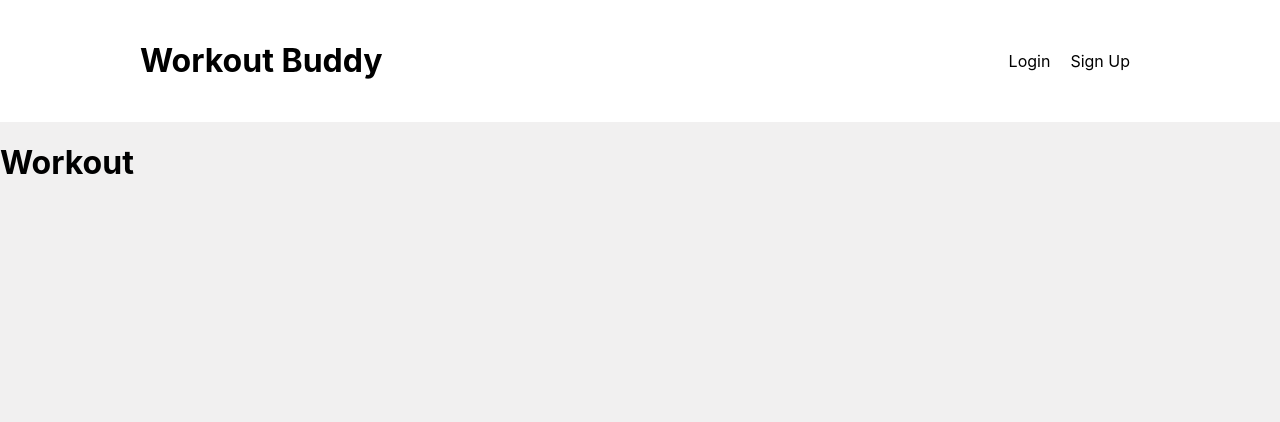
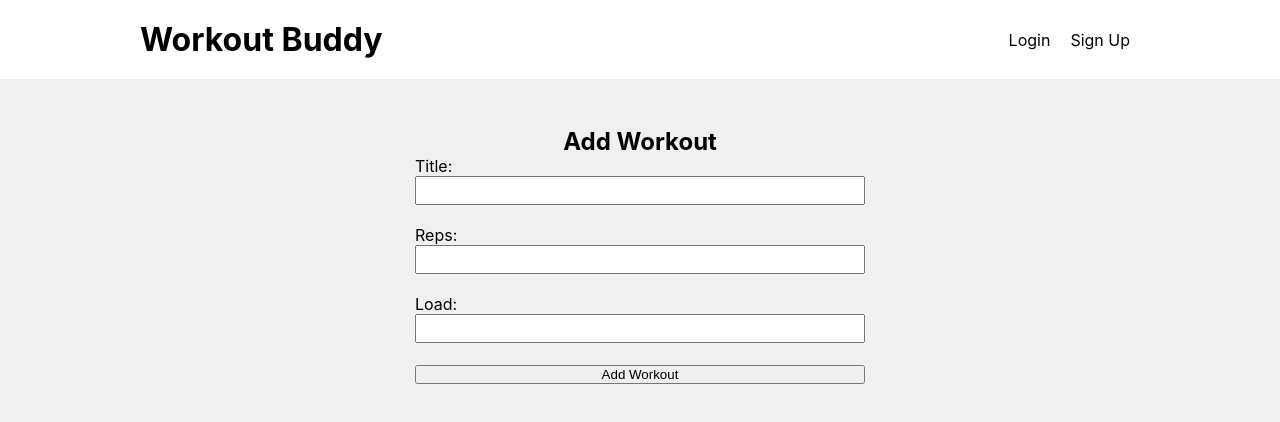
Before and after one commit to Sachin-Sharma5544/MERN-Application, a React (Create React App) app in the folder frontend/: page /workout in a window 1280 px wide. Shown: the top 422 px of the page. Built offline with nearby package versions, Linux system fonts and the light colour scheme.

Commit message:
Context provider added, delete workout feature added

```diff
--- a/frontend/src/App.js
+++ b/frontend/src/App.js
@@ -1,7 +1,7 @@
 import { BrowserRouter, Routes, Route } from "react-router-dom";
 import Home from "./pages/Home";
-import Workout from "./components/Workout";
 import Navbar from "./components/Navbar";
+import AddWorkout from "./pages/AddWorkout";
 
 function App() {
     return (
@@ -11,7 +11,7 @@ function App() {
                 <div className="pages">
                     <Routes>
                         <Route path="/" element={<Home />}></Route>
-                        <Route path="/workout" element={<Workout />}></Route>
+                        <Route path="/workout" element={<AddWorkout />}></Route>
                     </Routes>
                 </div>
             </BrowserRouter>
--- /dev/null
+++ b/frontend/src/components/Button.js
@@ -0,0 +1,11 @@
+import { Link } from "react-router-dom";
+
+const Button = ({ btnName, handleFunction }) => {
+    return (
+        <div className="button">
+            <Link to="/workout">{btnName}</Link>
+        </div>
+    );
+};
+
+export default Button;
--- a/frontend/src/components/Workout.js
+++ /dev/null
@@ -1,9 +0,0 @@
-const Workout = () => {
-    return (
-        <div>
-            <h1>Workout</h1>
-        </div>
-    );
-};
-
-export default Workout;
--- /dev/null
+++ b/frontend/src/components/WorkoutDetails.js
@@ -0,0 +1,23 @@
+import React from "react";
+
+const WorkoutDetails = ({ workout, deleteWorkoutHandler }) => {
+    return (
+        <div className="workout__details">
+            <div className="workout__container">
+                <h4>{workout.title}</h4>
+                <p>
+                    <strong>Load (kg)</strong>: {workout.load}
+                </p>
+                <p>
+                    <strong>Reps</strong>: {workout.reps}
+                </p>
+                <p>{workout.createdAt}</p>
+                <span onClick={() => deleteWorkoutHandler(workout._id)}>
+                    delete
+                </span>
+            </div>
+        </div>
+    );
+};
+
+export default WorkoutDetails;
--- /dev/null
+++ b/frontend/src/components/WorkoutForm.js
@@ -0,0 +1,82 @@
+import React from "react";
+import { useState } from "react";
+import { useNavigate } from "react-router-dom";
+
+const WorkoutForm = () => {
+    const [title, setTitle] = useState("");
+    const [reps, setReps] = useState("");
+    const [load, setLoad] = useState("");
+    const [error, setError] = useState(null);
+    const navigate = useNavigate();
+
+    const handleSubmit = async (e) => {
+        e.preventDefault();
+
+        const workout = { title, reps, load };
+        const response = await fetch("http://localhost:4000/workouts", {
+            method: "POST",
+            body: JSON.stringify(workout),
+            headers: { "Content-Type": "application/json" },
+        });
+
+        // console.log(response);
+
+        const jsonData = await response.json();
+        console.log(jsonData);
+
+        if (!response.ok) {
+            setError(jsonData.error);
+        }
+
+        if (response.ok) {
+            setError(null);
+            setTitle("");
+            setLoad("");
+            setReps("");
+            navigate("/");
+        }
+    };
+
+    return (
+        <div className="workout__form">
+            <h2>Add Workout</h2>
+            <form onSubmit={handleSubmit}>
+                <label>Title: </label>
+                <input
+                    type="text"
+                    id="title"
+                    value={title}
+                    onChange={(e) => setTitle(e.target.value)}
+                />
+
+                <label>Reps: </label>
+                <input
+                    type="number"
+                    id="reps"
+                    value={reps}
+                    onChange={(e) => setReps(e.target.value)}
+                />
+
+                <label>Load: </label>
+                <input
+                    type="number"
+                    id="load"
+                    value={load}
+                    onChange={(e) => setLoad(e.target.value)}
+                />
+
+                <button>Add Workout</button>
+            </form>
+
+            {error && <div>{error}</div>}
+
+            {/* <p>title: {title}</p>
+            <p>reps: {reps}</p>
+
+            <p>load: {load}</p>
+
+            <p>error: {error}</p> */}
+        </div>
+    );
+};
+export default WorkoutForm;
--- /dev/null
+++ b/frontend/src/context/WorkoutContext.js
@@ -0,0 +1,23 @@
+import { createContext, useReducer } from "react";
+
+export const WorkoutsContext = createContext();
+
+export const workoutsReducer = (state, action) => {
+    switch (action.type) {
+        case "SET_WORKOUTS":
+            return { workouts: action.payload };
+        case "CREATE_WORKOUT":
+            return { workouts: [action.payload, ...state.workouts] };
+        default:
+            return state;
+    }
+};
+
+export const WorkoutsContextProvider = (props) => {
+    const [state, dispatch] = useReducer(workoutsReducer, { workouts: null });
+    return (
+        <WorkoutsContext.Provider value={{ ...state, dispatch }}>
+            {props.children}
+        </WorkoutsContext.Provider>
+    );
+};
--- /dev/null
+++ b/frontend/src/hooks/useWorkoutsContext.js
@@ -0,0 +1,13 @@
+import { WorkoutsContext } from "../context/WorkoutContext";
+import { useContext } from "react";
+
+export const useWorkoutsContext = () => {
+    const context = useContext(WorkoutsContext);
+    if (!context) {
+        throw new Error(
+            "useWorkoutsContext must me used inside a WorkoutsContextProvider"
+        );
+    }
+
+    return context;
+};
--- a/frontend/src/index.css
+++ b/frontend/src/index.css
@@ -1,5 +1,11 @@
+
+* {
+  margin: 0;
+  padding: 0;
+  box-sizing: border-box;
+}
+
 body {
-  margin: 0;
   font-family: -apple-system, BlinkMacSystemFont, 'Segoe UI', 'Roboto', 'Oxygen',
     'Ubuntu', 'Cantarell', 'Fira Sans', 'Droid Sans', 'Helvetica Neue',
     sans-serif;
@@ -11,7 +17,6 @@ body {
 /* Navbar Styling */
 header {
   background-color: white;
-
 }
 
 .navbar__items {
@@ -42,5 +47,78 @@ header {
 /* Home page styling */
 .home {
   max-width: 1000px;
+  margin: 3rem auto;
+  position: relative;
+}
+
+.home h2 {
+  margin-left: 8px;
+}
+
+
+.button a {
+  position: absolute;
+  right: 10px;
+  top: -2px;
+  padding: 4px 8px;
+  background-color: white;
+  border: 2px solid rgb(60, 120, 1);
+  color: rgb(60, 120, 1);
+  border-radius: 3px;
+  cursor: pointer;
+  text-decoration: none;
+}
+
+.button a:hover {
+  background-color: rgb(60, 120, 1);;
+  border: 2px solid rgb(60, 120, 1);
+  color: white;
+}
+/* workout details  */
+
+.workout__details {
+  padding:10px 5px;
+}
+
+.workout__container {
+  background-color: white;
+  margin: 0 5px;
+  padding: 10px;
+  border-radius: 8px;
+  box-shadow: 5px 5px 8px rgba(0,0,0,0.1);
+}
+
+.workout__container h4 {
+  color: darkkhaki;
+  margin-bottom: 10px;
+}
+.workout__container p {
+  margin-bottom: 4px;
+}
+
+/* Workout Page */
+
+.workout__page {
+max-width: 1000px;
+margin: 3rem auto;
+}
+
+
+.workout__form h2 {
+  text-align: center;
+}
+
+.workout__form form {
+  width: 45%;
   margin: 0 auto;
+  display: block;
 }
+
+.workout__form form > *{
+  width: 100%;
+}
+
+.workout__form input {
+  padding: 5px;
+  margin-bottom: 20px;
+}
--- a/frontend/src/index.js
+++ b/frontend/src/index.js
@@ -2,10 +2,13 @@ import React from "react";
 import ReactDOM from "react-dom/client";
 import "./index.css";
 import App from "./App";
+import { WorkoutsContextProvider } from "./context/WorkoutContext";
 
 const root = ReactDOM.createRoot(document.getElementById("root"));
 root.render(
     <React.StrictMode>
-        <App />
+        <WorkoutsContextProvider>
+            <App />
+        </WorkoutsContextProvider>
     </React.StrictMode>
 );
--- /dev/null
+++ b/frontend/src/pages/AddWorkout.js
@@ -0,0 +1,12 @@
+import React from "react";
+import WorkoutForm from "../components/WorkoutForm";
+
+const AddWorkout = () => {
+    return (
+        <div className="workout__page">
+            <WorkoutForm />
+        </div>
+    );
+};
+
+export default AddWorkout;
--- a/frontend/src/pages/Home.js
+++ b/frontend/src/pages/Home.js
@@ -1,14 +1,19 @@
-import { useState, useEffect } from "react";
+import { useEffect, useState } from "react";
+import Button from "../components/Button";
+import WorkoutDetails from "../components/WorkoutDetails";
+import { useNavigate } from "react-router-dom";
+import { useWorkoutsContext } from "../hooks/useWorkoutsContext";
 
 const Home = () => {
     const [workouts, setWorkouts] = useState(null);
+    const navigate = useNavigate();
 
     useEffect(() => {
         const fetchWorkouts = async () => {
             const response = await fetch("http://localhost:4000/workouts");
             console.log(response);
             const jsonData = await response.json();
-            console.log(jsonData);
+
             if (response.ok) {
                 setWorkouts(jsonData);
             }
@@ -17,16 +22,28 @@ const Home = () => {
         fetchWorkouts();
     }, []);
 
+    const deleteWorkoutHandler = async (id) => {
+        console.log(id);
+        console.log(workouts);
+
+        const response = await fetch("http://localhost:4000/workouts/" + id, {
+            method: "DELETE",
+        });
+        const jsonData = await response.json();
+        navigate("/");
+    };
+
     return (
         <div className="home">
-            <h2>Home page</h2>
+            <h2>Workout Details</h2>
+            <Button btnName="Add Workout" />
             {workouts &&
                 workouts.map((workout) => (
-                    <div className="workout__container" key={workout._id}>
-                        <p>{workout.title}</p>
-                        <p>{workout.load}</p>
-                        <p>{workout.reps}</p>
-                    </div>
+                    <WorkoutDetails
+                        workout={workout}
+                        deleteWorkoutHandler={deleteWorkoutHandler}
+                        key={workout._id}
+                    />
                 ))}
         </div>
     );
```
Also changed, not shown: 1 other file (tests, documents, lock files or other folders).
